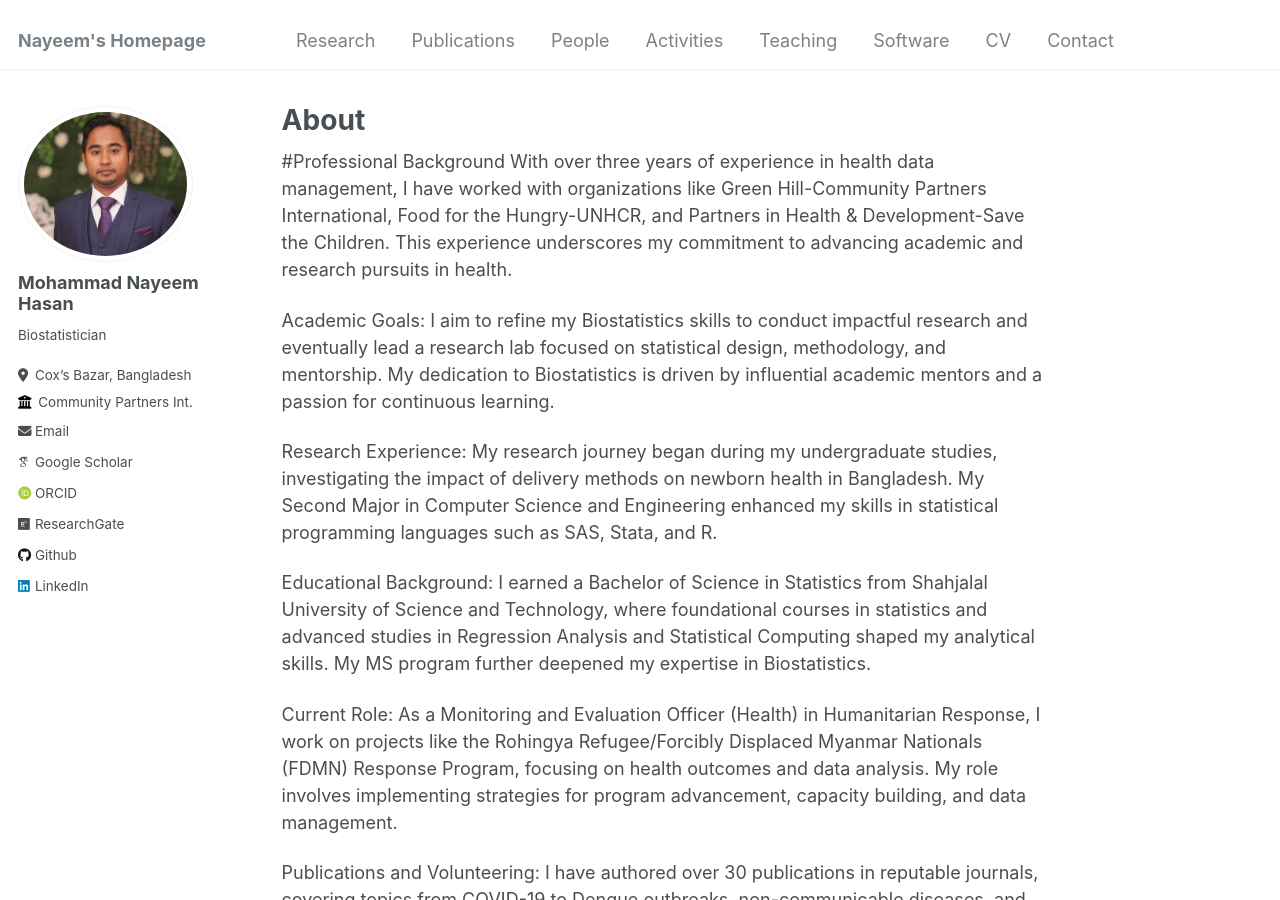
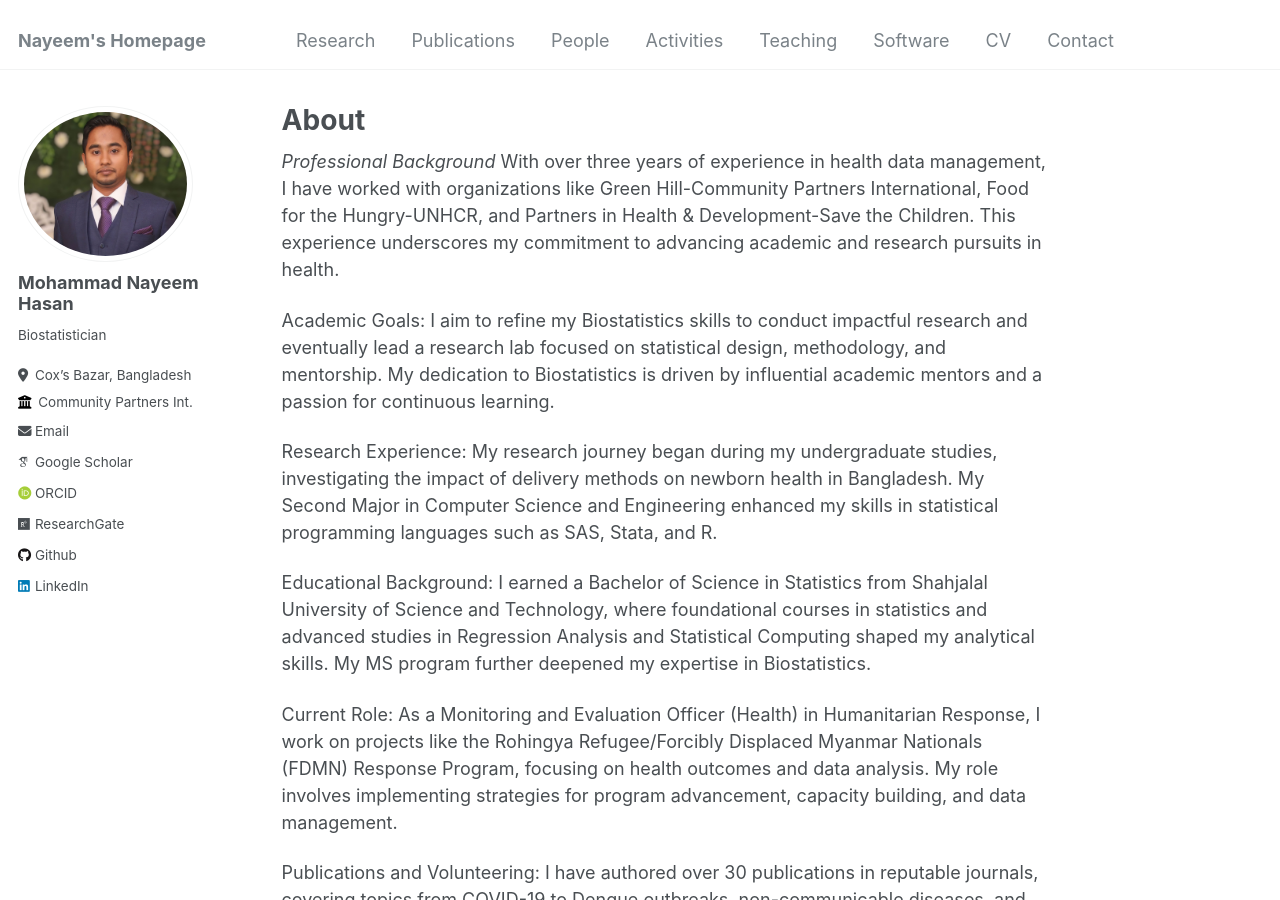
Before and after one commit to nayeemlab/nayeemlab.github.io, a Jekyll site: the page built from _pages/about.md, in a window 1280 px wide and 900 px high. Built offline with Jekyll 4.4.1, drawn with Linux system fonts in a browser that asks for light colours; some web fonts are replaced.

```diff
--- a/_pages/about.md
+++ b/_pages/about.md
@@ -7,7 +7,7 @@ redirect_from:
   - /about.html
 ---
 
-#Professional Background
+*Professional Background*
 With over three years of experience in health data management, I have worked with organizations like Green Hill-Community Partners International, Food for the Hungry-UNHCR, and Partners in Health & Development-Save the Children. This experience underscores my commitment to advancing academic and research pursuits in health.
 
 Academic Goals: I aim to refine my Biostatistics skills to conduct impactful research and eventually lead a research lab focused on statistical design, methodology, and mentorship. My dedication to Biostatistics is driven by influential academic mentors and a passion for continuous learning.
```
